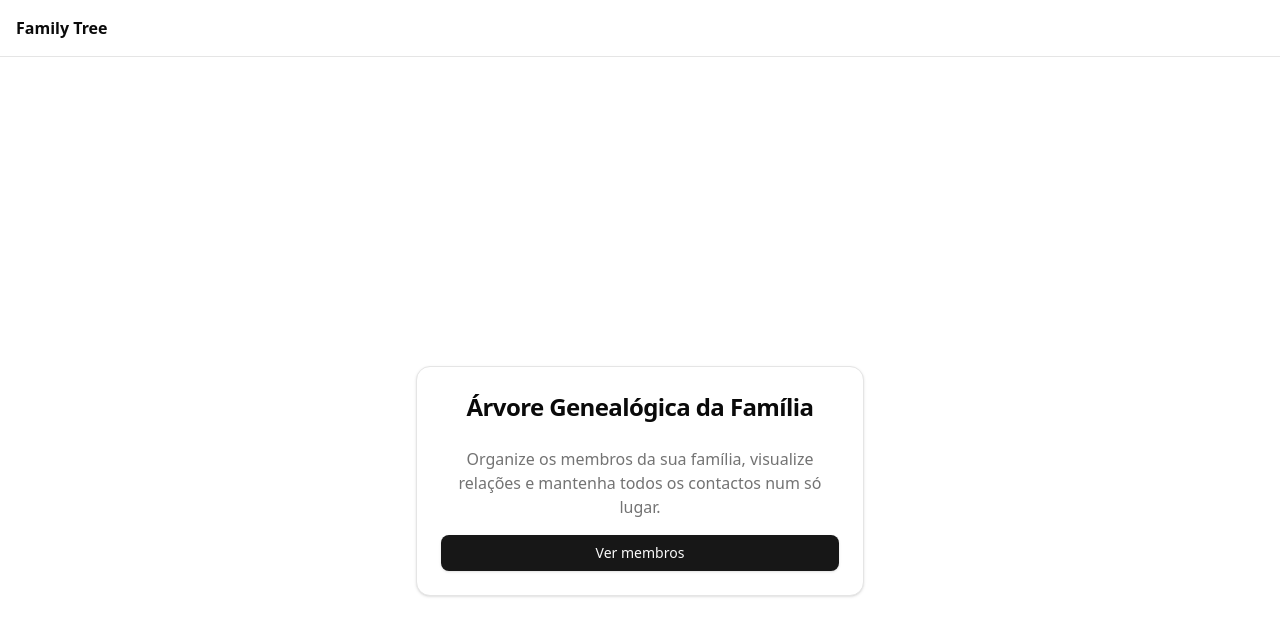
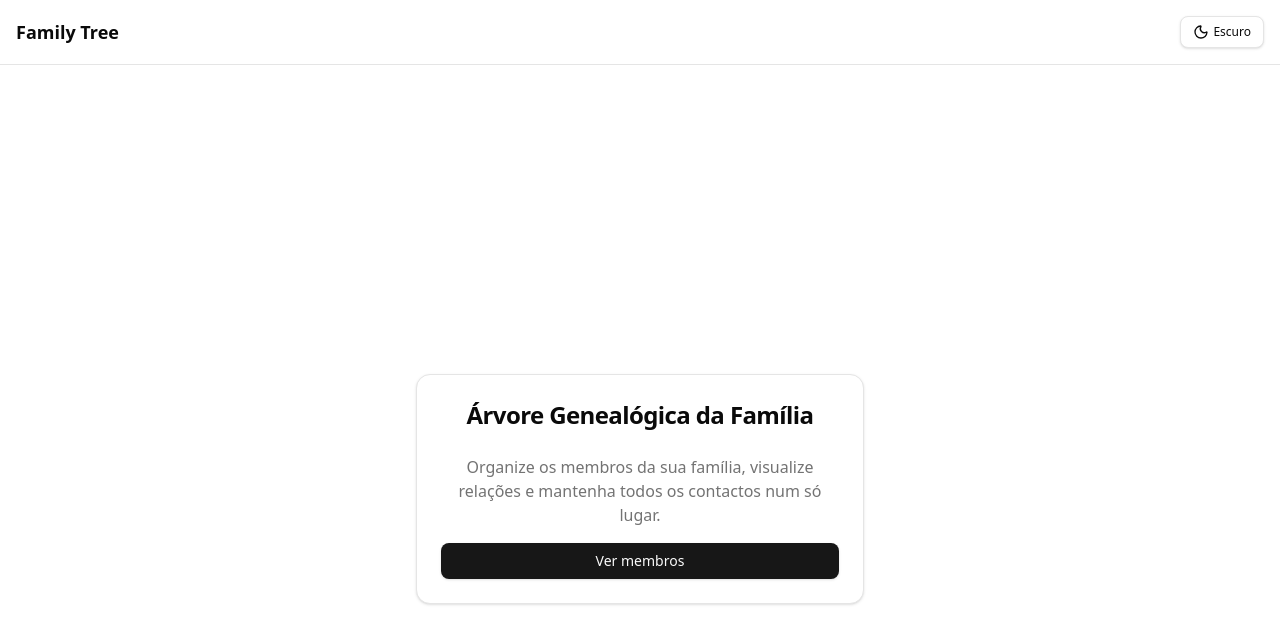
Before and after one commit to dedaldinodev4/family-tree-app, a React (Vite) app: page / in a window 1280 px wide. Shown: the top 644 px of the page. Built offline with nearby package versions, Linux system fonts and the light colour scheme.

Commit message:
feat: implement theme toggle flow

```diff
--- a/package.json
+++ b/package.json
@@ -21,6 +21,7 @@
     "clsx": "^2.1.1",
     "d3": "^7.9.0",
     "lucide-react": "^0.563.0",
+    "next-themes": "^0.4.6",
     "radix-ui": "^1.4.3",
     "react": "^19.2.0",
     "react-dom": "^19.2.0",
--- a/src/app/RootLayout.tsx
+++ b/src/app/RootLayout.tsx
@@ -1,12 +1,16 @@
+import { ThemeToggle } from "@/shared/components/ThemeToggle";
 import { Link, Outlet } from "@tanstack/react-router";
 
 export default function RootLayout() {
   return (
     <div className="min-h-screen bg-background text-foreground">
-      <header className="border-b p-4 font-semibold">
-      <Link to="/">
-        Family Tree
-      </Link>
+      <header className="flex justify-between items-center border-b p-4 font-semibold">
+        <Link to="/" className="text-lg">
+          Family Tree
+        </Link>
+
+        {/* Theme Toggle */}
+        <ThemeToggle />
       </header>
 
       <main className="p-6">
--- /dev/null
+++ b/src/shared/components/ThemeToggle.tsx
@@ -0,0 +1,19 @@
+import { Button } from "@/components/ui/button";
+import { Moon, Sun } from "lucide-react";
+import { useTheme } from "next-themes";
+
+export function ThemeToggle() {
+  const { theme, setTheme } = useTheme();
+
+  return (
+    <Button
+      variant="outline"
+      size="sm"
+      className="flex items-center gap-1"
+      onClick={() => setTheme(theme === "dark" ? "light" : "dark")}
+    >
+      {theme === "dark" ? <Sun className="w-4 h-4" /> : <Moon className="w-4 h-4" />}
+      {theme === "dark" ? "Claro" : "Escuro"}
+    </Button>
+  );
+}
```
Also changed, not shown: src/main.tsx (+6 -3 lines), 1 other file (tests, documents, lock files or other folders).
